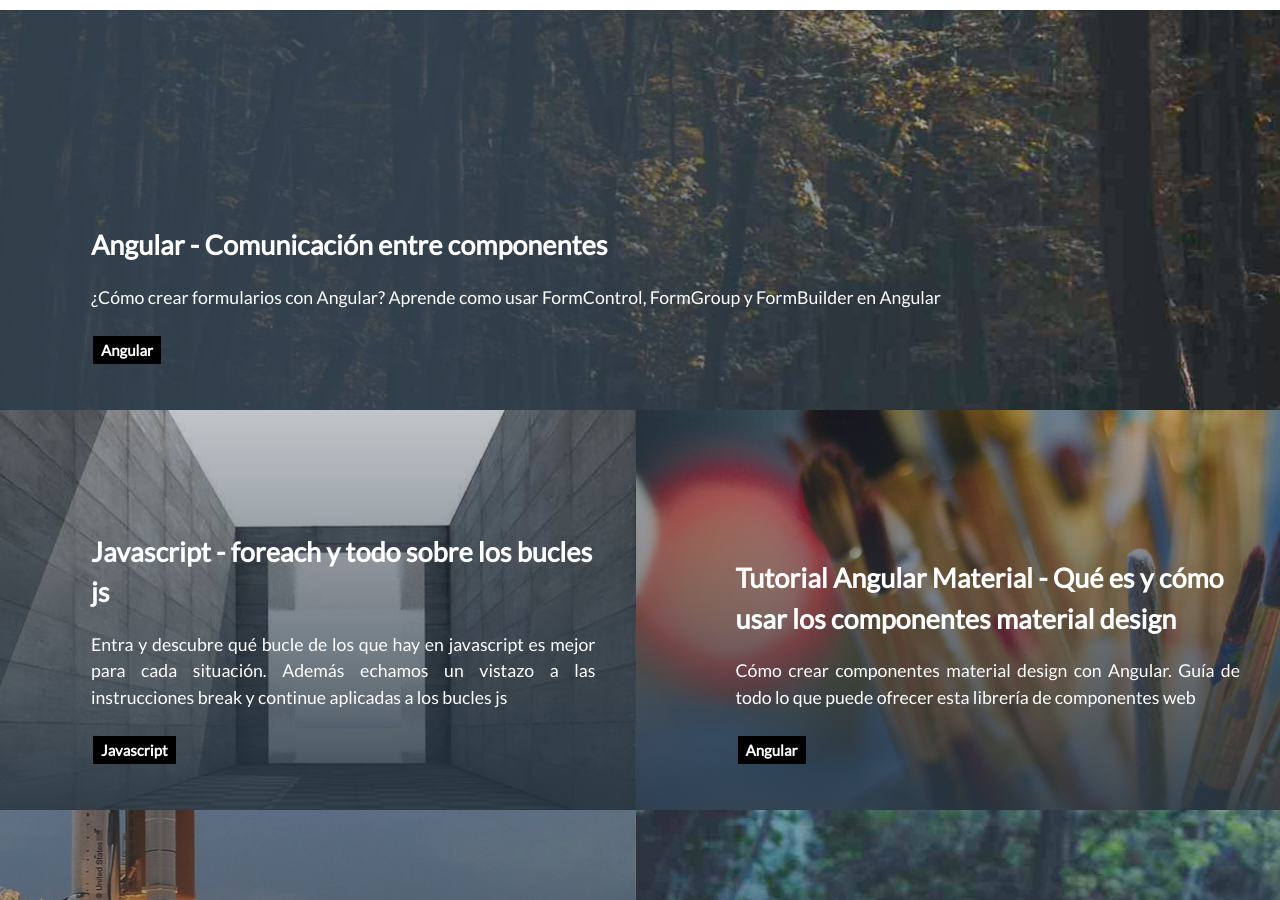
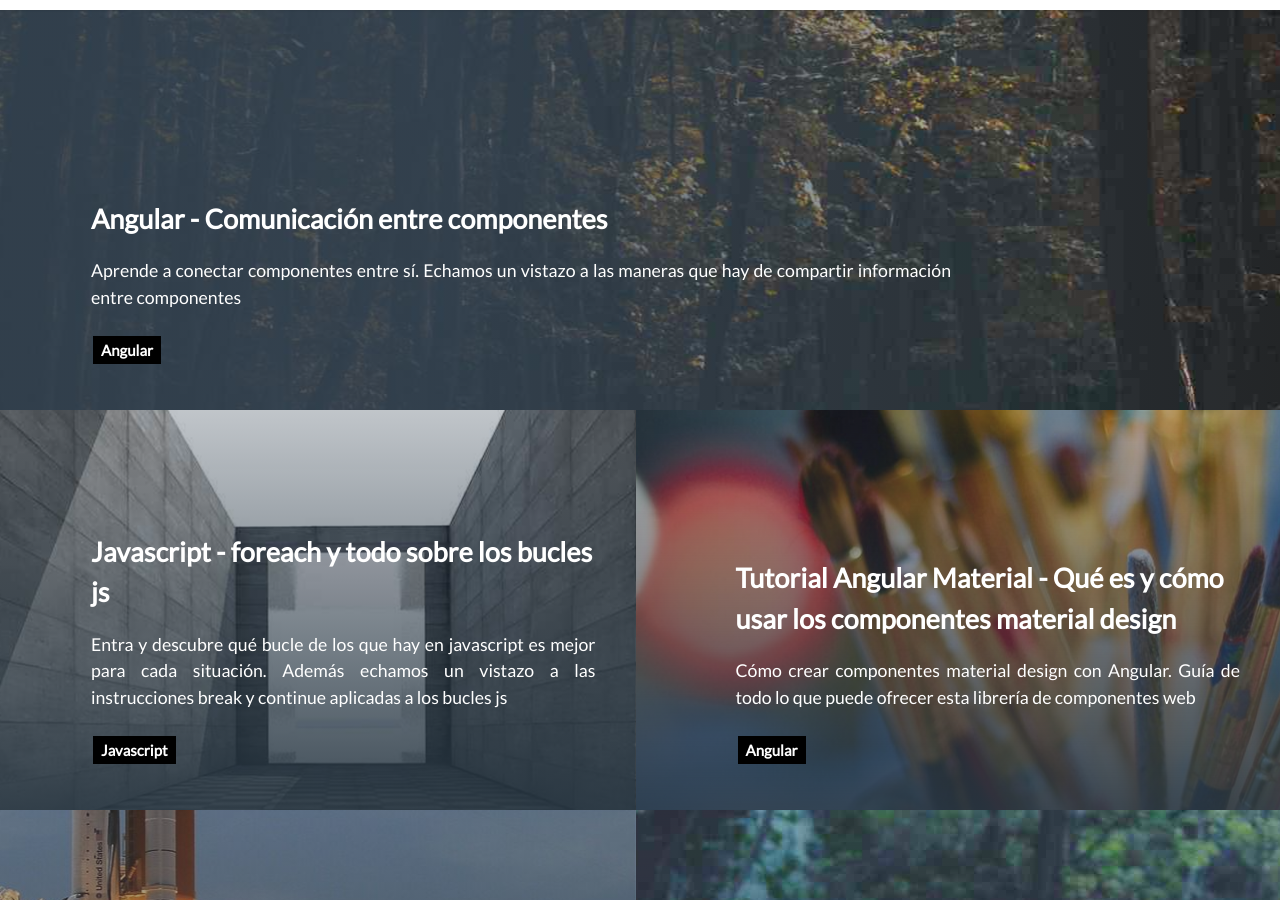
Before and after one commit to diegologs/frostqui.github.io, a Jekyll site: the page built from index.html, in a window 1280 px wide and 900 px high, scrolled down 414 px. Built offline with Jekyll 4.4.1, drawn with Linux system fonts in a browser that asks for light colours; some web fonts are replaced.

Commit message:
Cambio en las meta del nuevo post

```diff
--- a/_posts/2018-11-30-angular-comunicacion-componentes.md
+++ b/_posts/2018-11-30-angular-comunicacion-componentes.md
@@ -1,10 +1,10 @@
 ---
 layout: post
 title: Angular - Comunicación entre componentes
-meta: ¿Cómo crear formularios con Angular? Aprende como usar FormControl, FormGroup y FormBuilder en Angular
-description: ¿Cómo crear formularios con Angular? Aprende como usar FormControl, FormGroup y FormBuilder en Angular
-excerpt: En este artículo veremos qué son los componentes y cómo crearlos, además vamos a configurar rutas en la página para visualizar estos componentes que hemos creado.
-title-page: Qué es Angular y cómo se instala
+meta: Aprende a conectar componentes entre sí. Echamos un vistazo a las maneras que hay de compartir información entre componentes
+description: Aprende a conectar componentes entre sí. Echamos un vistazo a las maneras que hay de compartir información entre componentes
+excerpt: ¿Sabes que se pueden conectar los componentes entre sí para compartir datos y información? En este artículo veremos cómo comunicar componentes de varias maneras distintas, dependiendo de lo que necesitemos.
+title-page: Angular - Comunicación entre componentes
 image: angular-share-data
 lang: es
 tags: [Angular]
```
